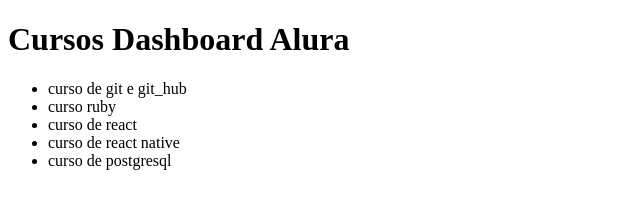
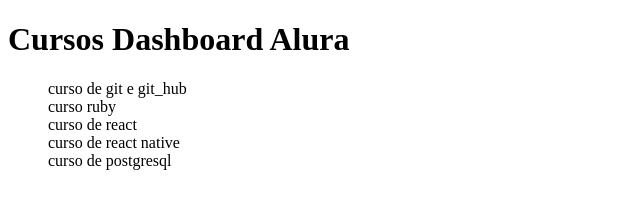
Before and after one commit to Buck1910/git_alura_curso, a plain HTML site: page index.html in a window 1280 px wide. Shown: the full height of the page, 0-640 px from the left. Drawn offline with Linux system fonts and the light colour scheme.

Commit message:
Listagem de dados melhorada

```diff
--- a/index.html
+++ b/index.html
@@ -8,12 +8,12 @@
 <body>
   <h1>Cursos Dashboard Alura </h1>
 
-  <ul>
-    <li> curso de git e git_hub</li>
-    <li> curso  ruby</li>
-    <li> curso de react</li>
-    <li> curso de react native</li>
-    <li>curso de postgresql</li>
-  </ul>
+  <dl>
+    <dd> curso de git e git_hub</dd>
+    <dd> curso  ruby</dd>
+    <dd> curso de react</dd>
+    <dd> curso de react native</dd>
+    <dd>curso de postgresql</dd>
+  </dl>
 </body>
 </html>
```
